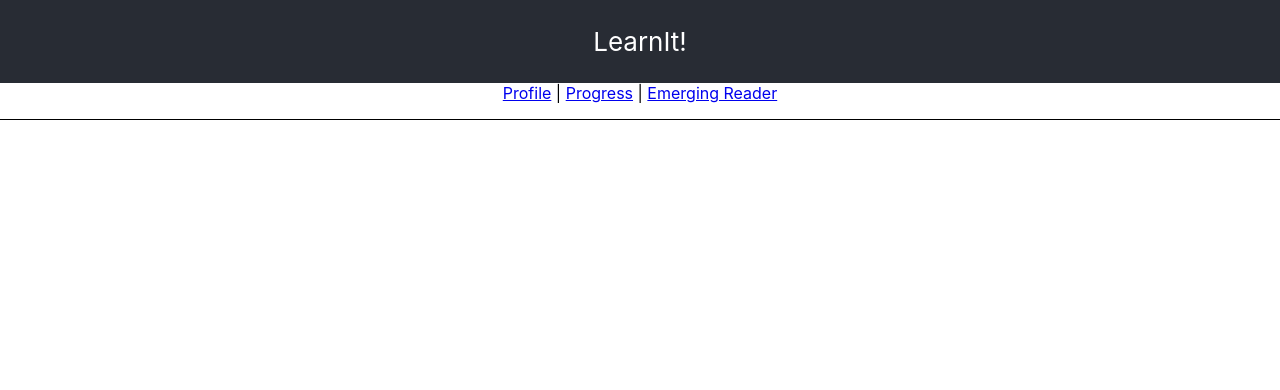
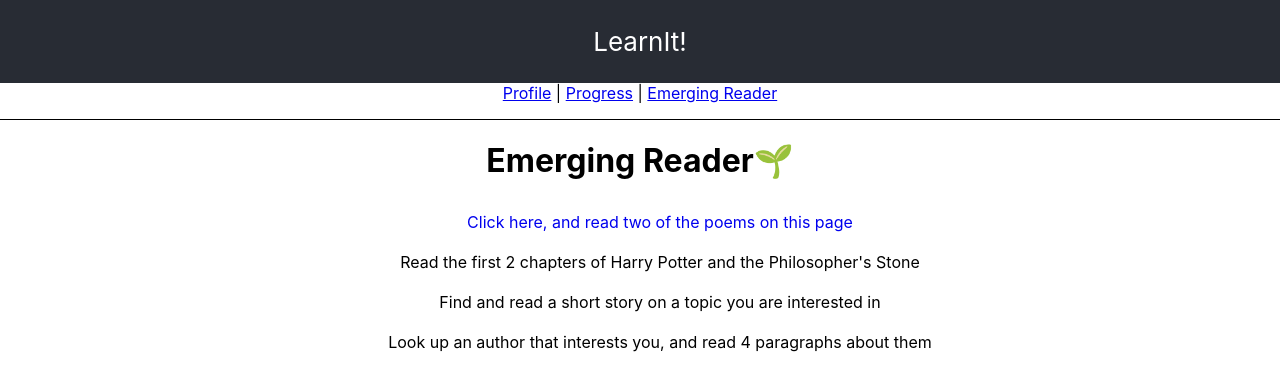
Before and after one commit to D20CM/bae-hackthon, a React (Create React App) app: page /emergingreader in a window 1280 px wide. Shown: the top 390 px of the page. Built offline with nearby package versions, Linux system fonts and the light colour scheme.

Commit message:
progress and emerging reader sections set up

```diff
--- a/src/components/App/App.js
+++ b/src/components/App/App.js
@@ -2,7 +2,7 @@ import logo from "../../logo.svg";
 import "./App.css";
 import { BrowserRouter, Routes, Route, Link } from "react-router-dom";
 import { Progress } from "../Progress/Progress";
-//import { EmergingReader } from "../EmergingReader/EmergingReader";
+import { EmergingReader } from "../EmergingReader/EmergingReader";
 //import { Profile } from "../Profile/Profile";
 
 function App() {
@@ -23,7 +23,7 @@ function App() {
       </nav>
       <Routes>
         {/* <Route path="profile" element={<Profile />} /> */}
-        {/* <Route path="emergingreader" element={<EmergingReader />} /> */}
+        <Route path="emergingreader" element={<EmergingReader />} />
         <Route path="progress" element={<Progress />} />
       </Routes>
     </div>
--- /dev/null
+++ b/src/components/EmergingReader/Emerging.module.css
@@ -0,0 +1,8 @@
+.list {
+  list-style-type: none;
+}
+
+.listitems {
+  list-style-type: none;
+  padding: 10px;
+}
--- a/src/components/EmergingReader/EmergingReader.js
+++ b/src/components/EmergingReader/EmergingReader.js
@@ -0,0 +1,54 @@
+import css from "./Emerging.module.css";
+import { Link } from "react-router-dom";
+
+export function EmergingReader() {
+  function handleItem(e) {
+    e.target.innerHTML = e.target.innerHTML + "✔️";
+  }
+
+  return (
+    <>
+      <h1 className={css.step1}>Emerging Reader🌱</h1>
+      <ul className={css.list}>
+        <li className={css.listitems}>
+          <a
+            href="https://medium.com/@EmEmbarty/31-of-the-best-and-most-famous-short-classic-poems-of-all-time-e445986e6df"
+            target="_blank"
+            rel="noreferrer noopener"
+            style={{ textDecoration: "inherit" }}
+            onClick={(e) => {
+              handleItem(e);
+            }}
+          >
+            Click here, and read two of the poems on this page
+          </a>
+        </li>
+        <li
+          className={css.listitems}
+          onClick={(e) => {
+            handleItem(e);
+          }}
+        >
+          Read the first 2 chapters of Harry Potter and the Philosopher's Stone
+        </li>
+        <li
+          className={css.listitems}
+          onClick={(e) => {
+            handleItem(e);
+          }}
+        >
+          Find and read a short story on a topic you are interested in
+        </li>
+        <li
+          className={css.listitems}
+          onClick={(e) => {
+            handleItem(e);
+          }}
+        >
+          Look up an author that interests you, and read 4 paragraphs about them
+        </li>
+        <li></li>
+      </ul>
+    </>
+  );
+}
--- a/src/components/Progress/Progress.js
+++ b/src/components/Progress/Progress.js
@@ -14,7 +14,9 @@ export function Progress() {
       <br></br>
       <h2 className={css.step2}>Novice Reader 📖</h2>
       <br></br>
-      <h2 className={css.step1}>Emerging Reader🌱</h2>
+      <Link to="/emergingreader" style={{ textDecoration: "inherit" }}>
+        <h2 className={css.step1}>Emerging Reader🌱</h2>
+      </Link>
     </>
   );
 }
```
